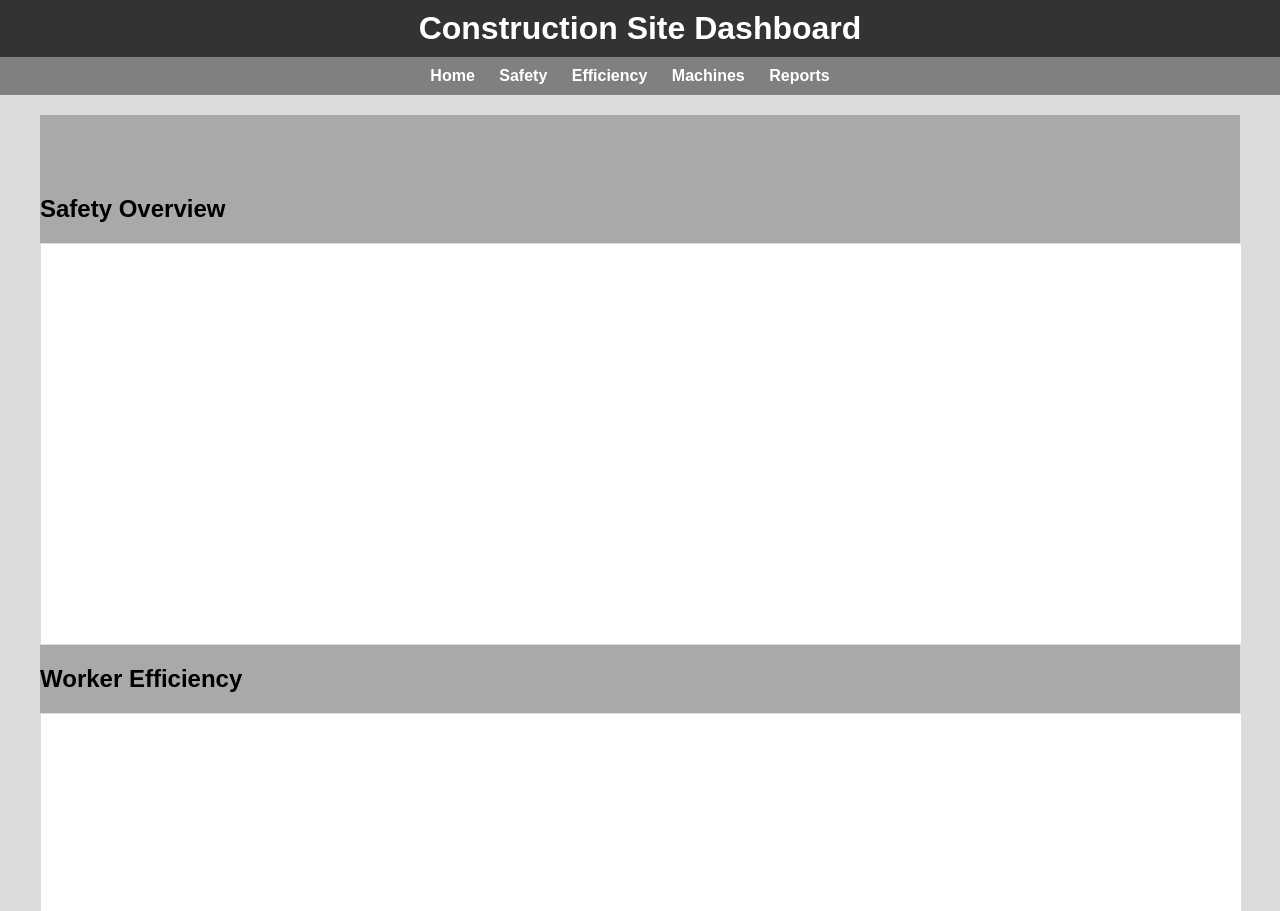
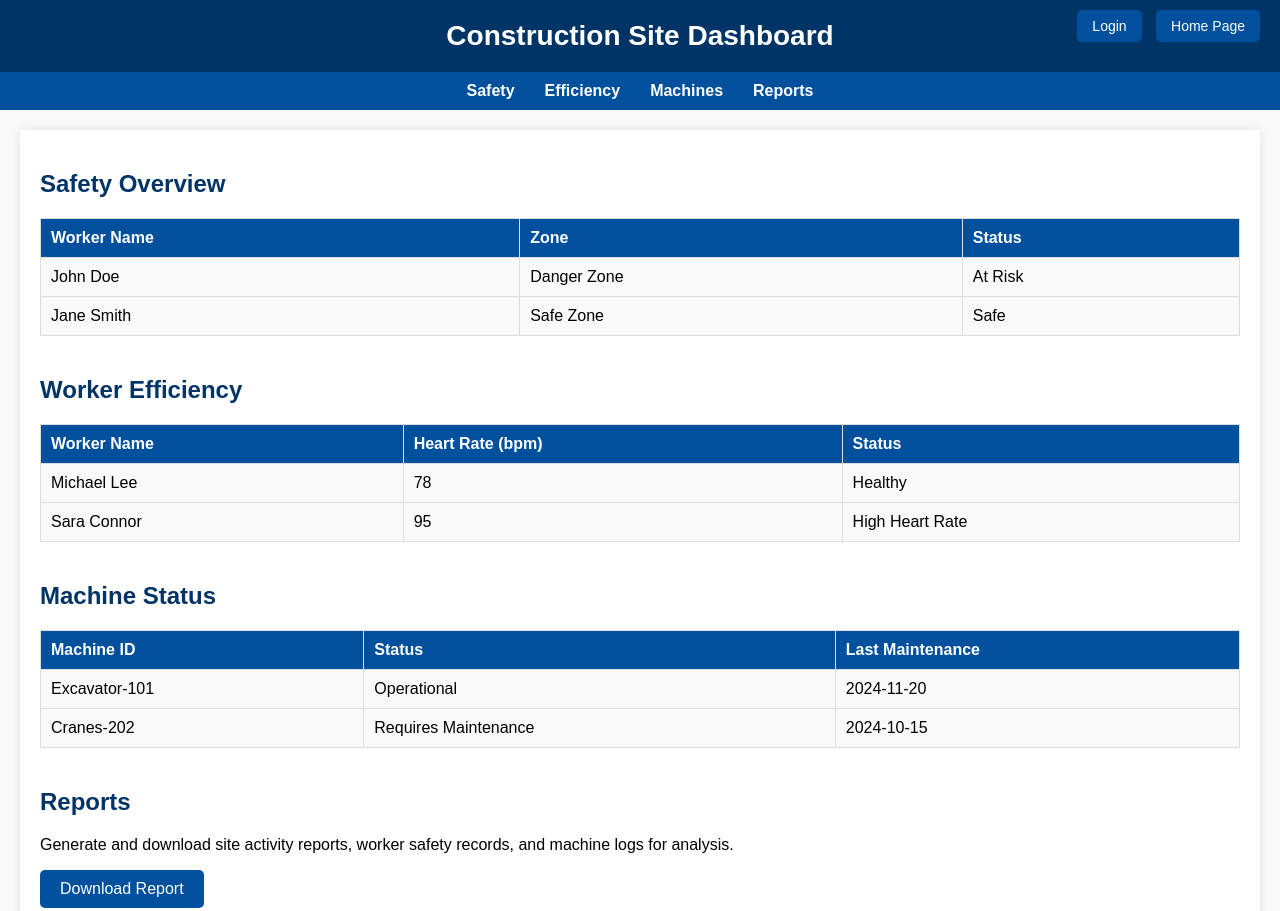
Before and after one commit to atharvkhardekar/Construction_site_monitoring, a plain HTML site: page index.html in a window 1280 px wide. Shown: the top 911 px of the page. Drawn offline with Linux system fonts and the light colour scheme.

Commit message:
Script Changes and Code review

```diff
--- a/index.html
+++ b/index.html
@@ -9,41 +9,135 @@
 <body>
     <header>
         <h1>Construction Site Dashboard</h1>
+        <div class="header-buttons">
+            <button id="loginButton" onclick="navigateToLogin()">Login</button>
+            <button id="logoutButton" onclick="logout()" style="display: none;">Logout</button>
+            <button onclick="navigateToHome()">Home Page</button>
+        </div>
     </header>
 
     <!-- Navigation -->
     <nav>
         <ul>
-            <li><a href="#" class="nav-link">Home</a></li>
-            <li><a href="#" class="nav-link">Safety</a></li>
-            <li><a href="#" class="nav-link">Efficiency</a></li>
-            <li><a href="#" class="nav-link">Machines</a></li>
-            <li><a href="#" class="nav-link">Reports</a></li>
+            <li><a href="#safety" class="nav-link">Safety</a></li>
+            <li><a href="#efficiency" class="nav-link">Efficiency</a></li>
+            <li><a href="#machines" class="nav-link">Machines</a></li>
+            <li><a href="#reports" class="nav-link">Reports</a></li>
         </ul>
     </nav>
 
     <!-- Main Content -->
-    <div class="container" id="content">
-        <h2>Safety Overview</h2>
-        <div class="chart" id="safety-chart">
+    <div class="container">
+        <!-- Safety Section -->
+        <section id="safety">
+            <h2>Safety Overview</h2>
+            <div class="chart">
+                <table>
+                    <thead>
+                        <tr>
+                            <th>Worker Name</th>
+                            <th>Zone</th>
+                            <th>Status</th>
+                        </tr>
+                    </thead>
+                    <tbody>
+                        <tr>
+                            <td>John Doe</td>
+                            <td>Danger Zone</td>
+                            <td>At Risk</td>
+                        </tr>
+                        <tr>
+                            <td>Jane Smith</td>
+                            <td>Safe Zone</td>
+                            <td>Safe</td>
+                        </tr>
+                    </tbody>
+                </table>
+            </div>
+        </section>
 
-        </div>
+        <!-- Efficiency Section -->
+        <section id="efficiency">
+            <h2>Worker Efficiency</h2>
+            <div class="chart">
+                <table>
+                    <thead>
+                        <tr>
+                            <th>Worker Name</th>
+                            <th>Heart Rate (bpm)</th>
+                            <th>Status</th>
+                        </tr>
+                    </thead>
+                    <tbody>
+                        <tr>
+                            <td>Michael Lee</td>
+                            <td>78</td>
+                            <td>Healthy</td>
+                        </tr>
+                        <tr>
+                            <td>Sara Connor</td>
+                            <td>95</td>
+                            <td>High Heart Rate</td>
+                        </tr>
+                    </tbody>
+                </table>
+            </div>
+        </section>
 
-        <h2>Worker Efficiency</h2>
-        <div class="chart" id="efficiency-chart">
-        </div>
+        <!-- Machine Section -->
+        <section id="machines">
+            <h2>Machine Status</h2>
+            <div class="chart">
+                <table>
+                    <thead>
+                        <tr>
+                            <th>Machine ID</th>
+                            <th>Status</th>
+                            <th>Last Maintenance</th>
+                        </tr>
+                    </thead>
+                    <tbody>
+                        <tr>
+                            <td>Excavator-101</td>
+                            <td>Operational</td>
+                            <td>2024-11-20</td>
+                        </tr>
+                        <tr>
+                            <td>Cranes-202</td>
+                            <td>Requires Maintenance</td>
+                            <td>2024-10-15</td>
+                        </tr>
+                    </tbody>
+                </table>
+            </div>
+        </section>
 
-        <h2>Machine Status</h2>
-        <div class="chart" id="machine-chart">
-        </div>
+        <!-- Reports Section -->
+        <section id="reports">
+            <h2>Reports</h2>
+            <p>Generate and download site activity reports, worker safety records, and machine logs for analysis.</p>
+            <button onclick="generateReport()">Download Report</button>
+        </section>
 
-    <a href="#" id="logout" onclick="exit()">Logout</a>
+        <a href="#" id="logout" onclick="exit()">Logout</a>
     </div>
 
     <!-- JavaScript -->
     <script>
+        function navigateToLogin() {
+            window.location.href = 'login.html';
+        }
+
+        function navigateToHome() {
+            window.location.href = 'index.html';
+        }
+
         function exit() {
-            window.location.href = 'http://127.0.0.1:5501/login.html';
+            window.location.href = 'http://127.0.0.1:5500/login.html';
+        }
+
+        function generateReport() {
+            alert('Report generation feature will be implemented in the future.');
         }
     </script>
 </body>
--- a/styles.css
+++ b/styles.css
@@ -1,83 +1,142 @@
-body, h1, ul, li {
+/* General styles */
+body {
+    font-family: Arial, sans-serif;
     margin: 0;
     padding: 0;
-}
-body {
-    font-family: Arial, sans-serif;
-    background-color: gainsboro;
+    background-color: #f9f9f9;
 }
 
 header {
-    background-color: #333;
+    background-color: #003366;
     color: #fff;
-    padding: 10px;
     text-align: center;
+    padding: 20px 0;
 }
-header a {
-    text-decoration: none;
-    color: #fff;
-    font-weight: bold;
+
+/* Header Buttons */
+.header-buttons {
+    position: absolute;
+    top: 10px;
+    right: 20px;
+}
+
+.header-buttons button {
+    background-color: #00509E;
+    color: white;
+    border: none;
+    padding: 8px 15px;
+    margin-left: 10px;
+    font-size: 14px;
+    border-radius: 5px;
+    cursor: pointer;
+    transition: background-color 0.3s ease;
+}
+
+.header-buttons button:hover {
+    background-color: #003366;
+}
+
+
+h1 {
+    margin: 0;
+    font-size: 28px;
 }
 
 nav {
-    background-color: grey;
+    background-color: #00509E;
     padding: 10px;
+    position: sticky;
+    top: 0;
+    z-index: 1000;
 }
+
 ul {
     list-style: none;
-    text-align: center;
+    display: flex;
+    justify-content: center;
+    padding: 0;
+    margin: 0;
 }
+
 li {
-    display: inline;
-    margin-right: 20px;
+    margin: 0 15px;
 }
+
 .nav-link {
     text-decoration: none;
     color: #fff;
+    font-size: 16px;
     font-weight: bold;
+    transition: color 0.3s;
 }
 
 .nav-link:hover {
-    color: beige;
-    text-decoration: underline;
+    color: #FFD700;
 }
-
-.nav-link:hover {
-    color: beige;
-    text-decoration: underline;
-}
-
 
 .container {
     max-width: 1200px;
     margin: 20px auto;
-    background-color: darkgray;
+    padding: 20px;
+    background-color: #ffffff;
+    box-shadow: 0 0 10px rgba(0, 0, 0, 0.1);
 }
+
+section {
+    margin-bottom: 40px;
+}
+
 h2 {
     margin-bottom: 20px;
+    color: #003366;
 }
 
-#content {
-    padding-top: 60px;
+.chart table {
+    width: 100%;
+    border-collapse: collapse;
+    margin: 20px 0;
 }
 
-
-
-.chart {
-    width: 100%;
-    height: 400px;
-    background-color: #fff;
+.chart th, .chart td {
+    text-align: left;
+    padding: 10px;
     border: 1px solid #ddd;
 }
 
-#logout{
-    text-decoration: none;
-    color: black;
-    margin-top: 20px;
-    display: flex;
-    justify-content: center;
+.chart th {
+    background-color: #00509E;
+    color: #fff;
 }
 
-#logout:hover{
+.chart td {
+    background-color: #f9f9f9;
+}
+
+#logout {
+    text-decoration: none;
+    color: #003366;
+    font-weight: bold;
+    display: block;
+    text-align: center;
+    margin-top: 20px;
+}
+
+#logout:hover {
     text-decoration: underline;
+    color: #FF4500;
 }
+
+button {
+    background-color: #00509E;
+    color: #fff;
+    border: none;
+    padding: 10px 20px;
+    border-radius: 5px;
+    cursor: pointer;
+    font-size: 16px;
+    transition: background-color 0.3s;
+}
+
+button:hover {
+    background-color: #003366;
+}
```
Also changed, not shown: index.js (+30 -14 lines), login.html (+3 -3 lines), server.js (added, +33 -0 lines), 1 other file.
